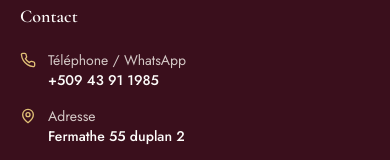
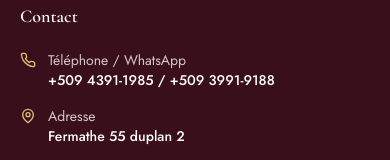
Before and after one commit to Melinca/Clinic_Caro, a React (Vite) app: page / in a window 390 px wide. Shown: the part 6376-6536 px from the top of the page. Built offline with nearby package versions, Linux system fonts and the light colour scheme.

Commit message:
Update phone numbers in Footer component

```diff
--- a/src/components/Footer.tsx
+++ b/src/components/Footer.tsx
@@ -69,7 +69,7 @@ export default function Footer() {
             <ul className="mt-5 space-y-4 text-sm">
               <li>
                 <a
-                  href="tel:+50943911985"
+                  href="tel:+50939919188"
                   className="flex items-start gap-3 text-cream-100/80 transition-colors hover:text-gold-200"
                 >
                   <Phone className="mt-0.5 h-4 w-4 shrink-0 text-gold-300" />
@@ -77,7 +77,7 @@ export default function Footer() {
                     Téléphone / WhatsApp
                     <br />
                     <span className="font-medium text-cream-50">
-                      +509 43 91 1985
+                      +509 4391-1985 / +509 3991-9188
                     </span>
                   </span>
                 </a>
```
